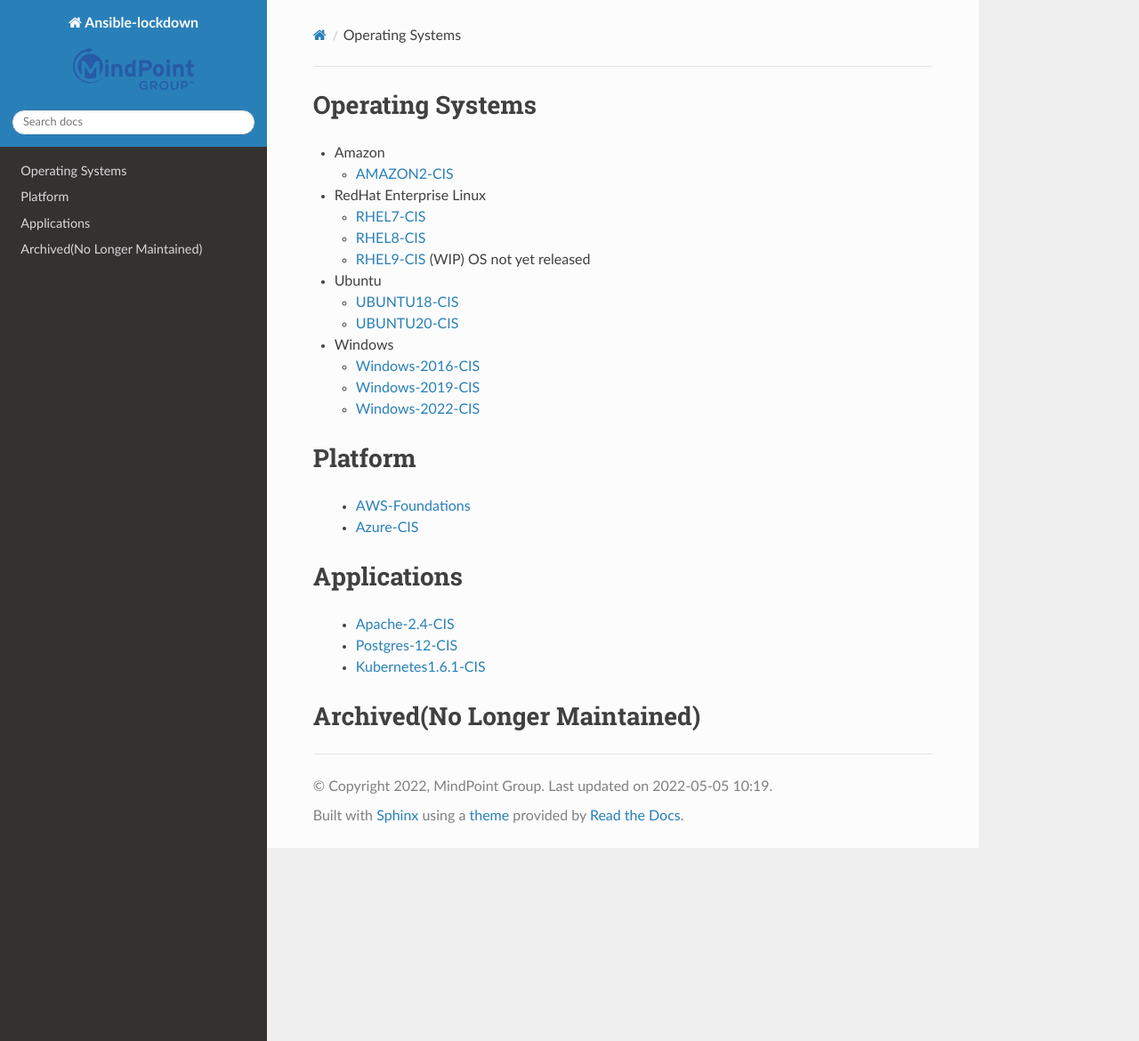
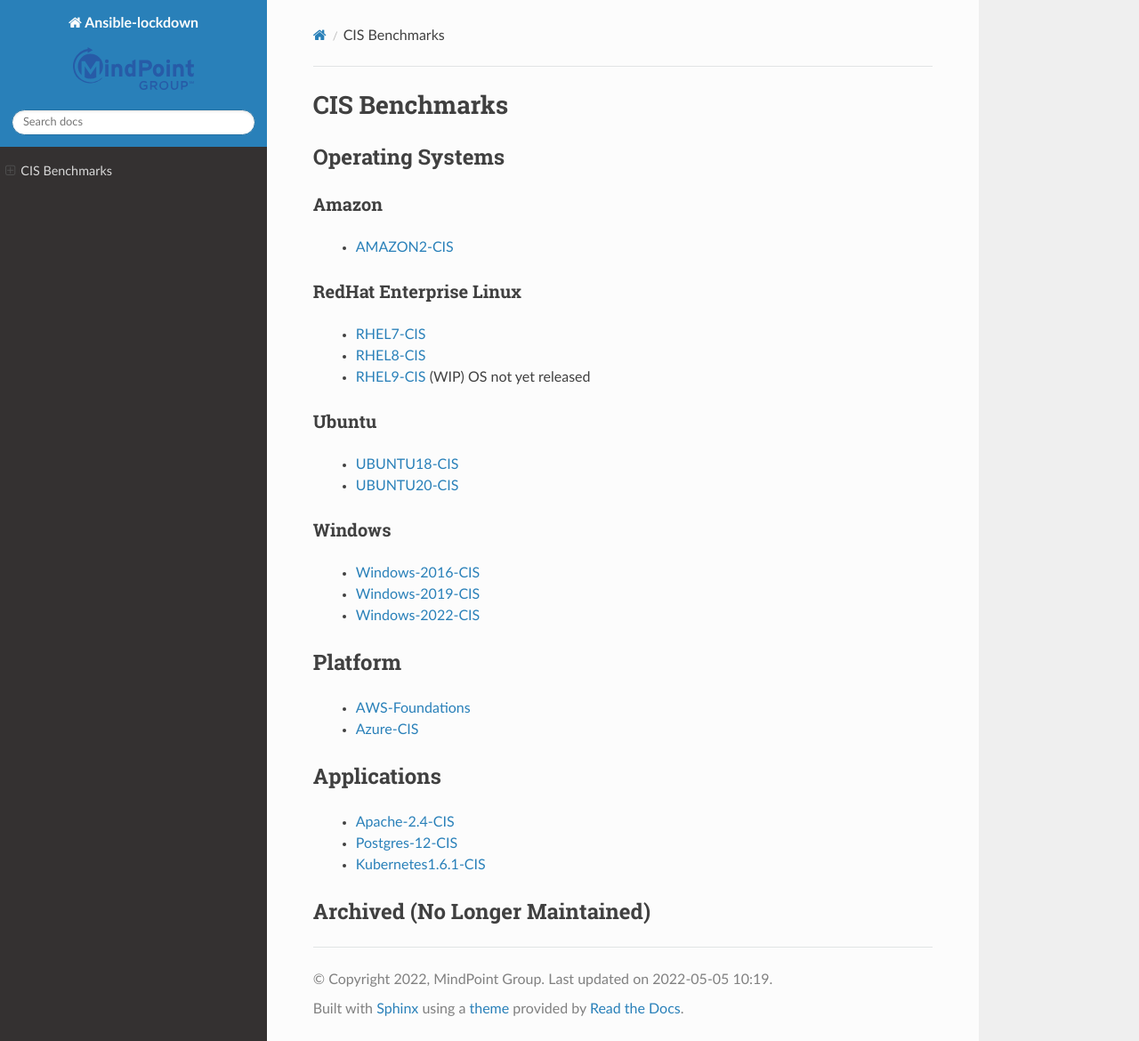
Before and after one commit to frederickw082922/lockdown_readthedocs, a Sphinx documentation site: the page built from docs/source/benchmarks_CIS.rst, in a window 1280 px wide and 1170 px high. Shown: the whole window at 89% size. Built offline with Sphinx 7.4.7 and the Read the Docs theme 2.0.0, drawn with Linux system fonts in a browser that asks for light colours; pages that are not in the unit, such as notebooks, are missing from menus.

```diff
--- a/docs/source/benchmarks_CIS.rst
+++ b/docs/source/benchmarks_CIS.rst
@@ -1,43 +1,50 @@
+**************
+CIS Benchmarks
+**************
+
 Operating Systems
-^^^^^^^^^^^^^^^^^
+=================
 
-- Amazon
-
+Amazon
+------
   - AMAZON2-CIS_
 
-- RedHat Enterprise Linux
+RedHat Enterprise Linux
+-----------------------
 
   - RHEL7-CIS_
   - RHEL8-CIS_
   - RHEL9-CIS_ (WIP) OS not yet released
 
-- Ubuntu
+Ubuntu
+------
 
   - UBUNTU18-CIS_
   - UBUNTU20-CIS_
 
-- Windows
+Windows
+-------
 
   - Windows-2016-CIS_
   - Windows-2019-CIS_
   - Windows-2022-CIS_
 
 Platform
-^^^^^^^^
+========
 
   - AWS-Foundations_
   - Azure-CIS_
 
 Applications
-^^^^^^^^^^^^
+============
 
   - Apache-2.4-CIS_
   - Postgres-12-CIS_
   - Kubernetes1.6.1-CIS_
 
 
-Archived(No Longer Maintained)
-^^^^^^^^^^^^^^^^^^^^^^^^^^^^^^
+Archived (No Longer Maintained)
+==============================
 
 .. _AMAZON2-CIS: https://github.com/ansible-lockdown/AMAZON2-CIS
 .. _RHEL7-CIS: https://github.com/ansible-lockdown/RHEL7-CIS
--- a/docs/source/documentation.rst
+++ b/docs/source/documentation.rst
@@ -1,6 +1,6 @@
-
+*************
 Documentation
-=============
+*************
 
 
 Audit
@@ -18,6 +18,6 @@ Remediate
 .. include:: remediate/rem-faq.rst
 
 Complete Workflow
-*****************
+=================
 
 .. include:: combined.rst
--- a/docs/source/index.rst
+++ b/docs/source/index.rst
@@ -95,12 +95,6 @@ It is imperative for each deployer to understand the regulations and compliance
 Benchmark list
 ==============
 
-CIS Benchmarks
-^^^^^^^^^^^^^^
-
 .. include:: benchmarks_CIS.rst
 
-STIG Benchmarks
-***************
-
 .. include:: benchmarks_STIG.rst
```
Also changed, not shown: docs/source/benchmarks_STIG.rst (+14 -7 lines), docs/source/layout.rst (added, +30 -0 lines).
